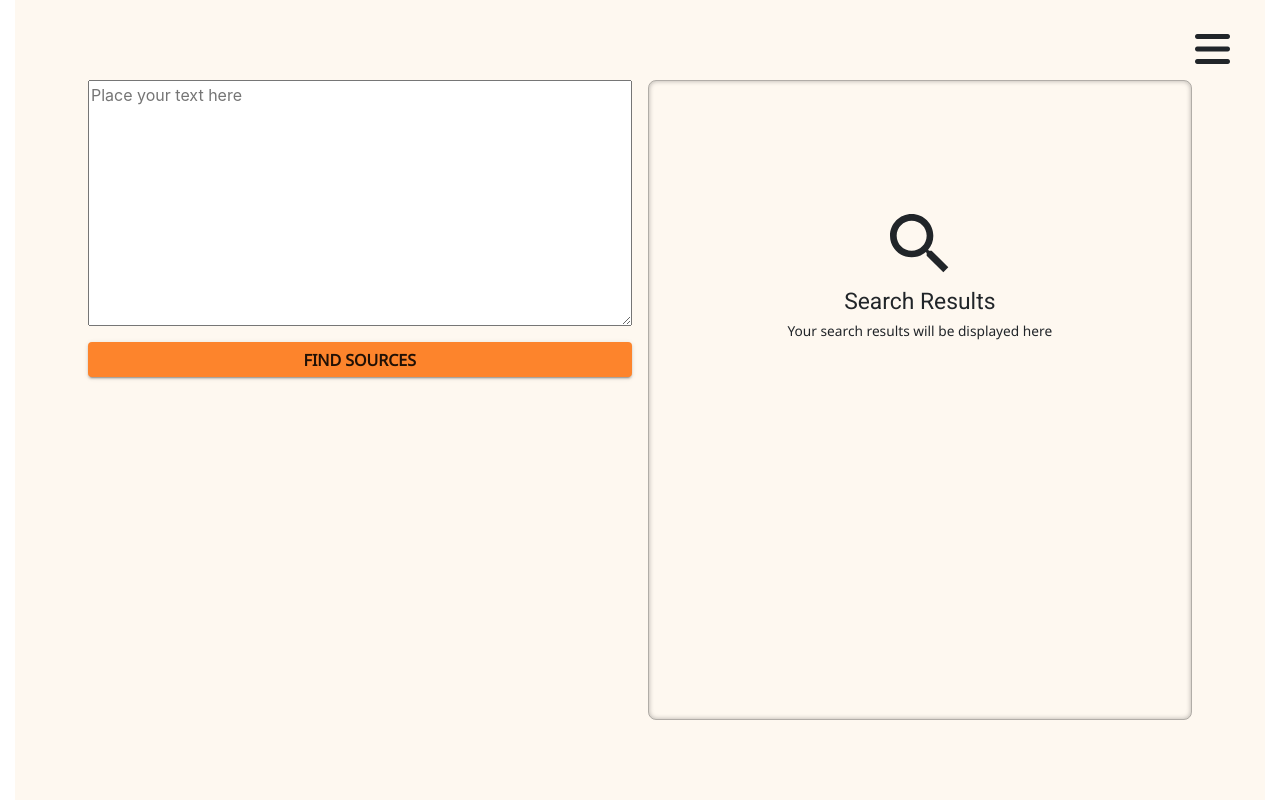
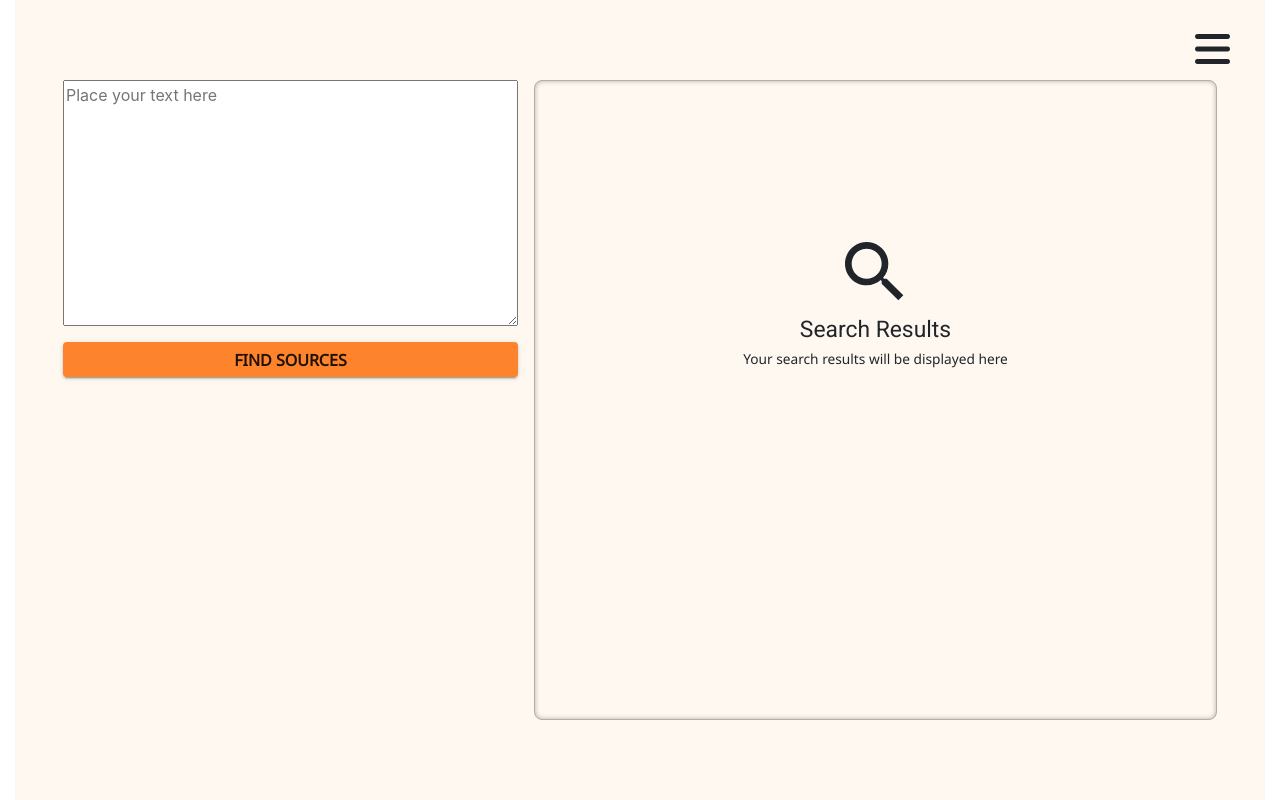
Before and after one commit to MasterMobo/intellicite, a React (Vite) app in the folder client/: page / in a window 1280 px wide. Built offline with nearby package versions, Linux system fonts and the light colour scheme.

Commit message:
increased search container size

```diff
--- a/client/src/page/HomePage/HomePage.jsx
+++ b/client/src/page/HomePage/HomePage.jsx
@@ -8,7 +8,7 @@ import SearchContainer from "./components/SearchContainer";
 
 function HomePage() {
     return (
-        <Container>
+        <Container maxWidth="xl">
             <SearchContainer />
         </Container>
     );
--- a/client/src/page/HomePage/components/SearchContainer.jsx
+++ b/client/src/page/HomePage/components/SearchContainer.jsx
@@ -28,7 +28,7 @@ function SearchContainer() {
     };
 
     return (
-        <Container sx={{ minHeight: "100vh" }}>
+        <Container maxWidth="xl" sx={{ minHeight: "100vh" }}>
             <Stack direction={"row"} spacing={2} height={"100%"} pt={"10vh"}>
                 <SearchInputContainer
                     searchState={searchState}
--- a/client/src/page/HomePage/components/SearchInputContainer.jsx
+++ b/client/src/page/HomePage/components/SearchInputContainer.jsx
@@ -7,7 +7,7 @@ import {
 
 function SearchInputContainer({ handleSearch, searchState, setSearchText }) {
     return (
-        <Stack direction="column" spacing={2} width={"50%"} maxHeight={"100%"}>
+        <Stack direction="column" spacing={2} width={"40%"} maxHeight={"100%"}>
             <TextareaAutosize
                 aria-label="minimum height"
                 minRows={10}
--- a/client/src/page/HomePage/components/SearchResults/SearchResultContainer.jsx
+++ b/client/src/page/HomePage/components/SearchResults/SearchResultContainer.jsx
@@ -7,7 +7,7 @@ function SearchResultContainer({ searchState, searchResults }) {
     return (
         <Box
             sx={{
-                width: "50%",
+                width: "60%",
                 height: "80vh",
                 p: 3,
                 border: "1px solid rgba(0,0,0,0.3)",
```
